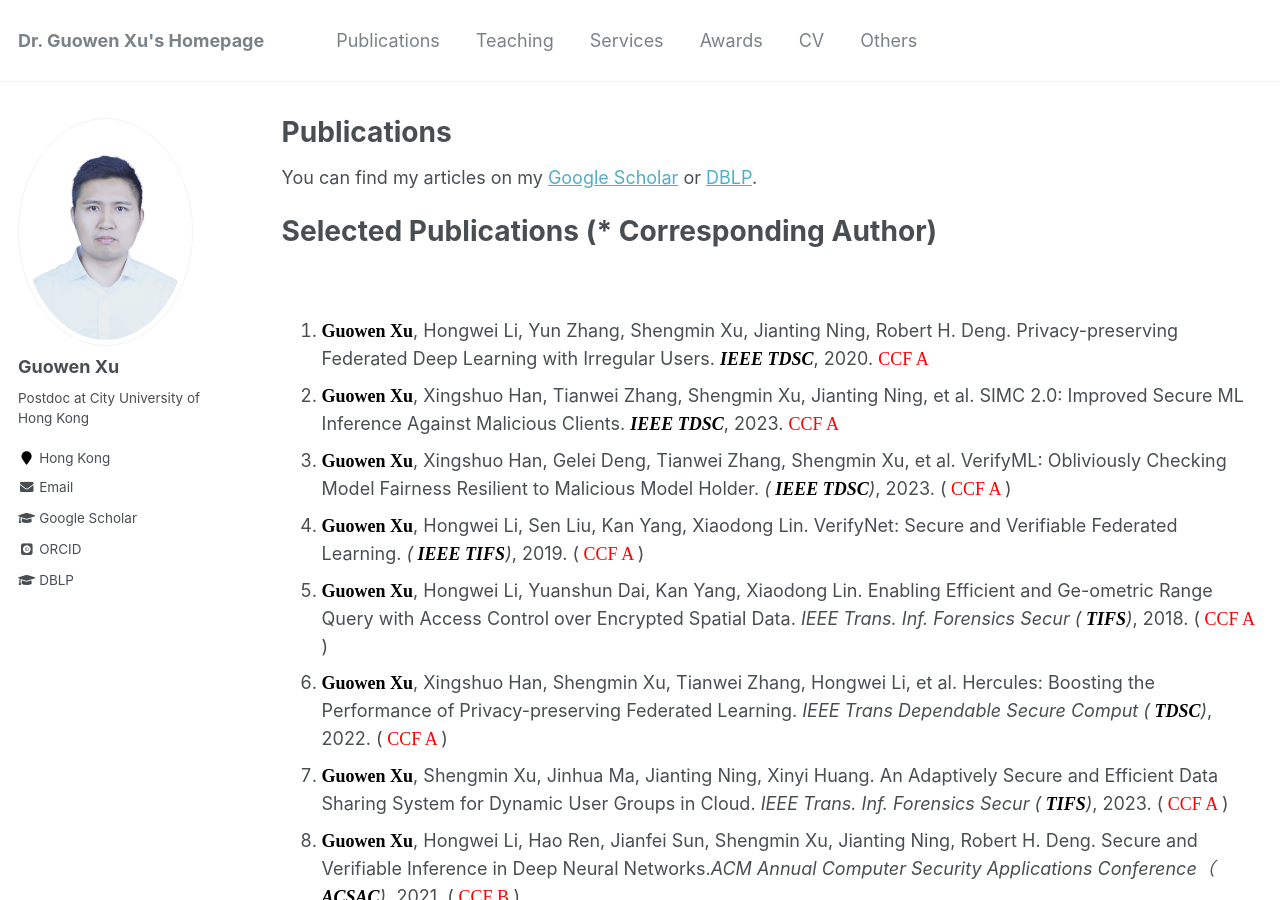
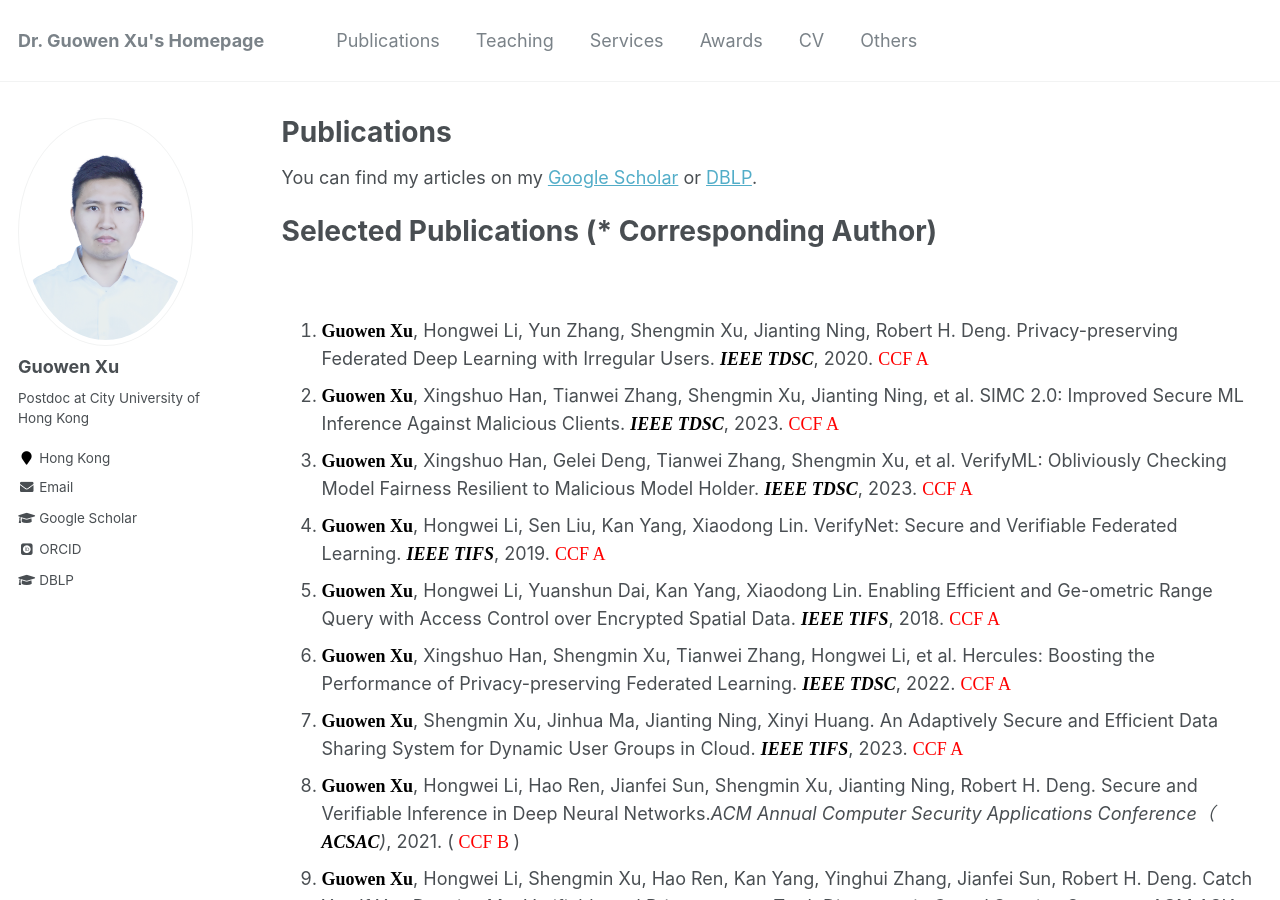
Before and after one commit to Guowen-xu/guowen-xu.github.io, a Jekyll site: the page built from _pages/publications.md, in a window 1280 px wide and 900 px high. Built offline with Jekyll 4.4.1, drawn with Linux system fonts in a browser that asks for light colours; some web fonts are replaced.

Commit message:
Update publications.md

```diff
--- a/_pages/publications.md
+++ b/_pages/publications.md
@@ -16,11 +16,11 @@ You can find my articles on my [Google Scholar](https://scholar.google.com.hk/ci
 
 1. **<font face="Times New Roman" color=black size=4> Guowen Xu</font>**, Hongwei Li, Yun Zhang, Shengmin Xu, Jianting Ning, Robert H. Deng. Privacy-preserving Federated Deep Learning with Irregular Users. ***<font face="Times New Roman" color=black size=4> IEEE TDSC</font>***, 2020. <font face="Times New Roman" color=red size=4>  CCF A </font>
 2. **<font face="Times New Roman" color=black size=4> Guowen Xu</font>**, Xingshuo Han, Tianwei Zhang, Shengmin Xu, Jianting Ning, et al. SIMC 2.0: Improved Secure ML Inference Against Malicious Clients. ***<font face="Times New Roman" color=black size=4> IEEE TDSC</font>***, 2023.  <font face="Times New Roman" color=red size=4>  CCF A </font>
-3. **<font face="Times New Roman" color=black size=4> Guowen Xu</font>**, Xingshuo Han, Gelei Deng, Tianwei Zhang, Shengmin Xu, et al. VerifyML: Obliviously Checking Model Fairness Resilient to Malicious Model Holder. *(**<font face="Times New Roman" color=black size=4> IEEE TDSC</font>**)*, 2023. (<font face="Times New Roman" color=red size=4>  CCF A </font>)
-4. **<font face="Times New Roman" color=black size=4> Guowen Xu</font>**, Hongwei Li, Sen Liu, Kan Yang, Xiaodong Lin. VerifyNet: Secure and Verifiable Federated Learning. *(**<font face="Times New Roman" color=black size=4> IEEE TIFS</font>**)*, 2019. (<font face="Times New Roman" color=red size=4>  CCF A </font>)
-5. **<font face="Times New Roman" color=black size=4> Guowen Xu</font>**, Hongwei Li, Yuanshun Dai, Kan Yang, Xiaodong Lin. Enabling Efficient and Ge-ometric Range Query with Access Control over Encrypted Spatial Data. *IEEE Trans. Inf. Forensics Secur (**<font face="Times New Roman" color=black size=4> TIFS</font>**)*,  2018. (<font face="Times New Roman" color=red size=4>  CCF A </font>)
-6. **<font face="Times New Roman" color=black size=4> Guowen Xu</font>**, Xingshuo Han, Shengmin Xu, Tianwei Zhang, Hongwei Li, et al. Hercules: Boosting the Performance of Privacy-preserving Federated Learning. *IEEE Trans Dependable Secure Comput (**<font face="Times New Roman" color=black size=4> TDSC</font>**)*, 2022. (<font face="Times New Roman" color=red size=4>  CCF A </font>)
-7. **<font face="Times New Roman" color=black size=4> Guowen Xu</font>**, Shengmin Xu, Jinhua Ma, Jianting Ning, Xinyi Huang. An Adaptively Secure and Efficient Data Sharing System for Dynamic User Groups in Cloud. *IEEE Trans. Inf. Forensics Secur (**<font face="Times New Roman" color=black size=4> TIFS</font>**)*, 2023. (<font face="Times New Roman" color=red size=4>  CCF A </font>)
+3. **<font face="Times New Roman" color=black size=4> Guowen Xu</font>**, Xingshuo Han, Gelei Deng, Tianwei Zhang, Shengmin Xu, et al. VerifyML: Obliviously Checking Model Fairness Resilient to Malicious Model Holder. ***<font face="Times New Roman" color=black size=4> IEEE TDSC</font>***, 2023. <font face="Times New Roman" color=red size=4>  CCF A </font>
+4. **<font face="Times New Roman" color=black size=4> Guowen Xu</font>**, Hongwei Li, Sen Liu, Kan Yang, Xiaodong Lin. VerifyNet: Secure and Verifiable Federated Learning. ***<font face="Times New Roman" color=black size=4> IEEE TIFS</font>***, 2019. <font face="Times New Roman" color=red size=4>  CCF A </font>
+5. **<font face="Times New Roman" color=black size=4> Guowen Xu</font>**, Hongwei Li, Yuanshun Dai, Kan Yang, Xiaodong Lin. Enabling Efficient and Ge-ometric Range Query with Access Control over Encrypted Spatial Data. ***<font face="Times New Roman" color=black size=4> IEEE TIFS</font>***,  2018. <font face="Times New Roman" color=red size=4>  CCF A </font>
+6. **<font face="Times New Roman" color=black size=4> Guowen Xu</font>**, Xingshuo Han, Shengmin Xu, Tianwei Zhang, Hongwei Li, et al. Hercules: Boosting the Performance of Privacy-preserving Federated Learning. ***<font face="Times New Roman" color=black size=4> IEEE TDSC</font>***, 2022. <font face="Times New Roman" color=red size=4>  CCF A </font>
+7. **<font face="Times New Roman" color=black size=4> Guowen Xu</font>**, Shengmin Xu, Jinhua Ma, Jianting Ning, Xinyi Huang. An Adaptively Secure and Efficient Data Sharing System for Dynamic User Groups in Cloud. ***<font face="Times New Roman" color=black size=4> IEEE TIFS</font>***, 2023. <font face="Times New Roman" color=red size=4>  CCF A </font>
 8. **<font face="Times New Roman" color=black size=4> Guowen Xu</font>**, Hongwei Li, Hao Ren, Jianfei Sun, Shengmin Xu, Jianting Ning, Robert H. Deng. Secure and Verifiable Inference in Deep Neural Networks.*ACM Annual Computer Security Applications Conference（**<font face="Times New Roman" color=black size=4> ACSAC</font>**)*, 2021. (<font face="Times New Roman" color=red size=4>  CCF B </font>)
 9. **<font face="Times New Roman" color=black size=4> Guowen Xu</font>**, Hongwei Li, Shengmin Xu, Hao Ren, Kan Yang, Yinghui Zhang, Jianfei Sun, Robert H. Deng. Catch You If You Deceive Me: Verifiable and Privacy-aware Truth Discovery in Crowd Sensing Systems. *ACM ASIA Conference on Computer and Communications Security (**<font face="Times New Roman" color=black size=4> ASIACCS</font>**)*, 2020. (<font face="Times New Roman" color=red size=4>  CCF C </font>)
 10. **<font face="Times New Roman" color=black size=4> Guowen Xu</font>**, Guanlin Li, Shangwei Guo, Tianwei Zhang, Hongwei Li. Secure Decentralized Image Classification with Multiparty Homomorphic Encryption. *IEEE Trans Circuits Syst Video Technol (**<font face="Times New Roman" color=black size=4> TCSVT</font>**)*, 2023. (<font face="Times New Roman" color=red size=4>  JCR-Q1 </font>)
```
